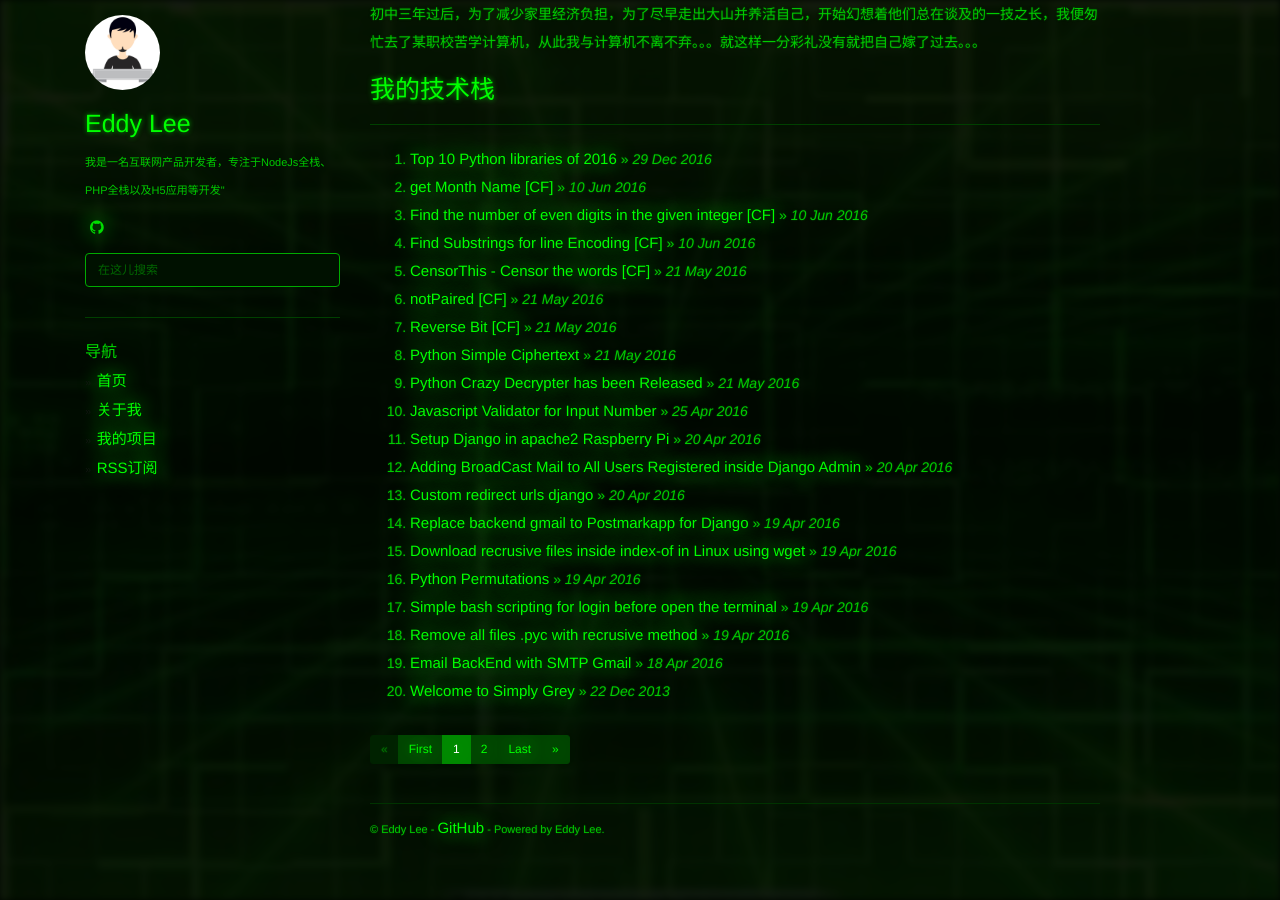
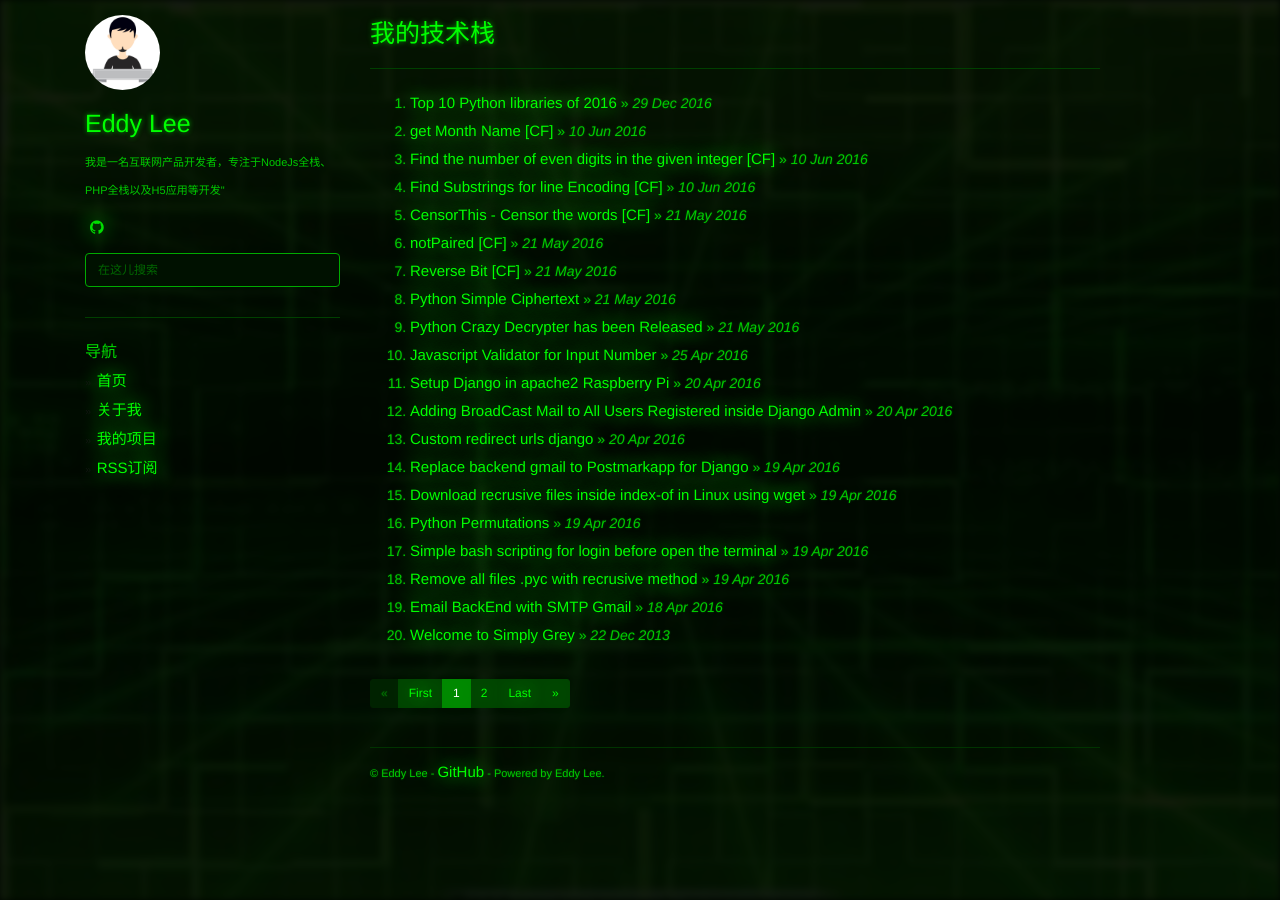
Before and after one commit to eddy2lee/eddy2lee.github.io, a Jekyll site: the page built from index.html, in a window 1280 px wide. Built offline with Jekyll 4.4.1, drawn with Linux system fonts in a browser that asks for light colours; nearby versions of some CDN libraries; the list of posts is cut into pages by our own code.

Commit message:
Update index.html

```diff
--- a/index.html
+++ b/index.html
@@ -3,9 +3,6 @@ layout: default
 ---
 
 <div id="home">
-  <div class="about-me">
-    初中三年过后，为了减少家里经济负担，为了尽早走出大山并养活自己，开始幻想着他们总在谈及的一技之长，我便匆忙去了某职校苦学计算机，从此我与计算机不离不弃。。。就这样一分彩礼没有就把自己嫁了过去。。。
-  </div>
   <h1>{{ site.title }}</h1>
   <hr />
 
```
